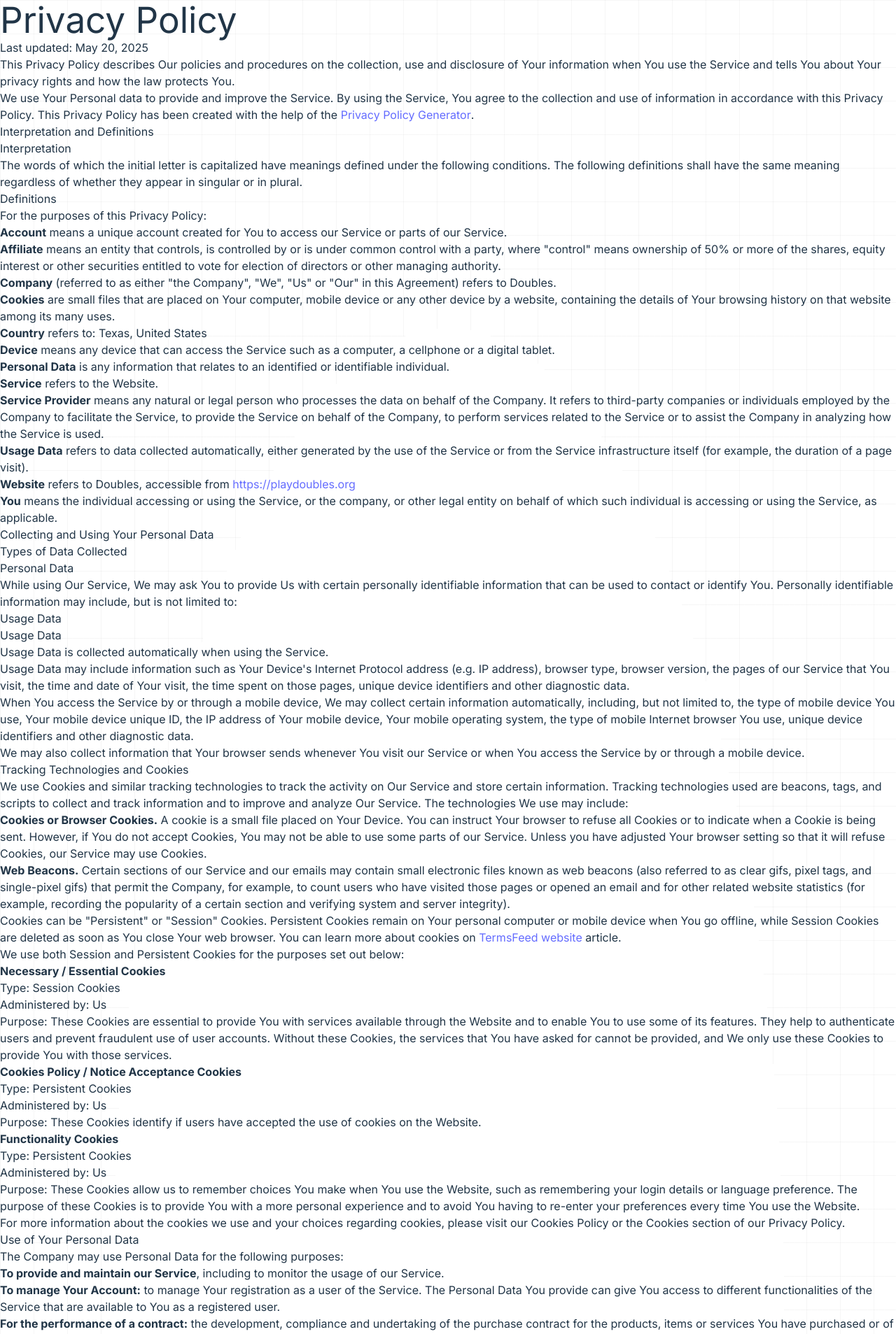
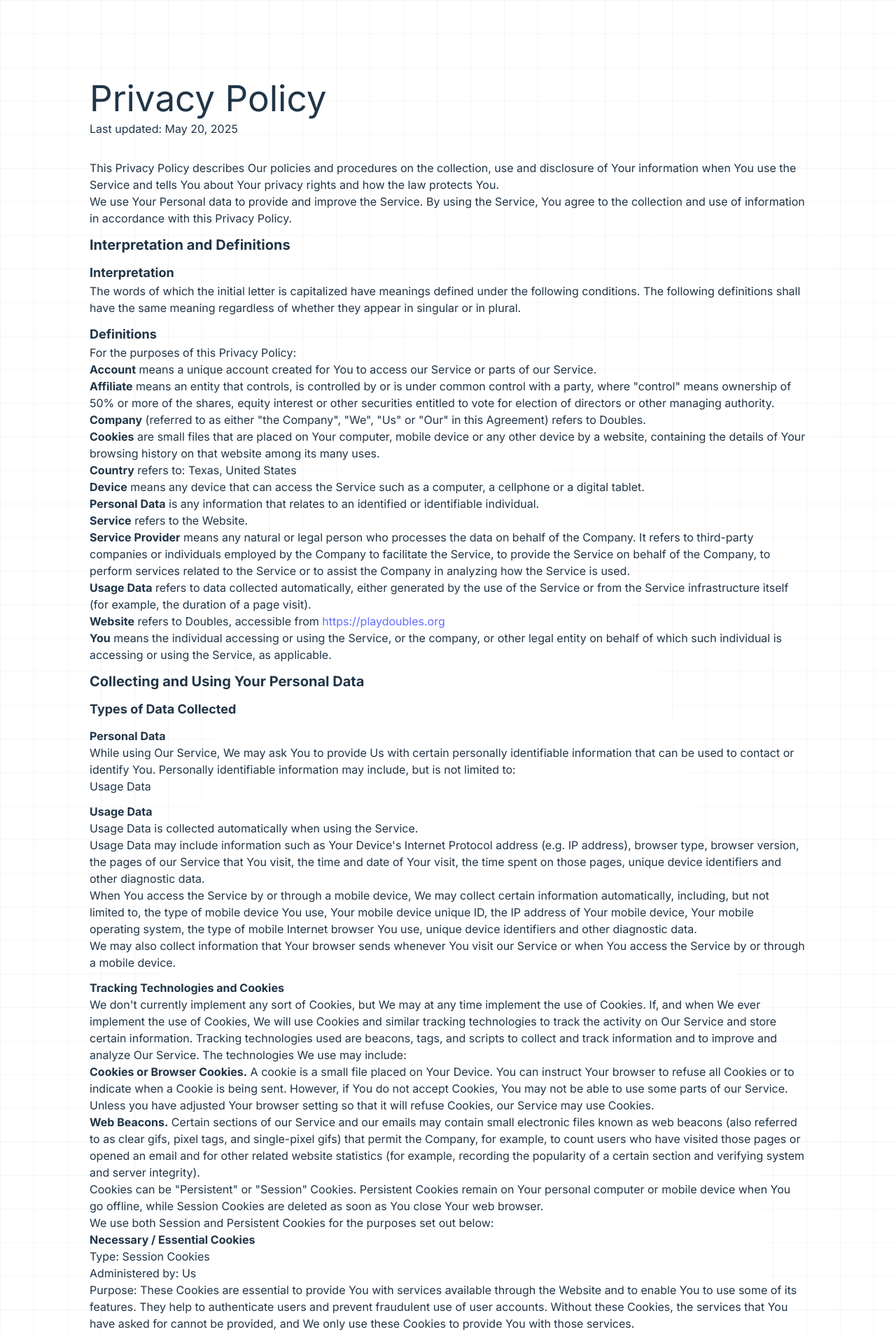
Before and after one commit to patriciosebastian/doubles, a React (Vite) app: page /privacy-policy in a window 1280 px wide. Shown: the top 1907 px of the page at 70% size. Built offline with nearby package versions, Linux system fonts and the light colour scheme.

Commit message:
updated privacy policy page

```diff
--- a/src/pages/PrivacyPolicy.jsx
+++ b/src/pages/PrivacyPolicy.jsx
@@ -1,14 +1,14 @@
 export default function PrivacyPolicy() {
   return (
-    <>
-      <h1>Privacy Policy</h1>
-      <p>Last updated: May 20, 2025</p>
+    <div className="w-4/5 mx-auto mb-12">
+      <h1 className="mt-28 mb-1">Privacy Policy</h1>
+      <p className="mb-8">Last updated: May 20, 2025</p>
       <p>This Privacy Policy describes Our policies and procedures on the collection, use and disclosure of Your information when You use the Service and tells You about Your privacy rights and how the law protects You.</p>
-      <p>We use Your Personal data to provide and improve the Service. By using the Service, You agree to the collection and use of information in accordance with this Privacy Policy. This Privacy Policy has been created with the help of the <a href="https://www.termsfeed.com/privacy-policy-generator/" target="_blank">Privacy Policy Generator</a>.</p>
-      <h2>Interpretation and Definitions</h2>
-      <h3>Interpretation</h3>
+      <p>We use Your Personal data to provide and improve the Service. By using the Service, You agree to the collection and use of information in accordance with this Privacy Policy.</p>
+      <h2 className="text-xl font-semibold mt-3">Interpretation and Definitions</h2>
+      <h3 className="text-lg font-semibold mt-3">Interpretation</h3>
       <p>The words of which the initial letter is capitalized have meanings defined under the following conditions. The following definitions shall have the same meaning regardless of whether they appear in singular or in plural.</p>
-      <h3>Definitions</h3>
+      <h3 className="text-lg font-semibold mt-3">Definitions</h3>
       <p>For the purposes of this Privacy Policy:</p>
       <ul>
       <li>
@@ -48,25 +48,25 @@
       <p><strong>You</strong> means the individual accessing or using the Service, or the company, or other legal entity on behalf of which such individual is accessing or using the Service, as applicable.</p>
       </li>
       </ul>
-      <h2>Collecting and Using Your Personal Data</h2>
-      <h3>Types of Data Collected</h3>
-      <h4>Personal Data</h4>
+      <h2 className="text-xl font-semibold mt-3">Collecting and Using Your Personal Data</h2>
+      <h3 className="text-lg font-semibold mt-3">Types of Data Collected</h3>
+      <h4 className="font-semibold mt-3">Personal Data</h4>
       <p>While using Our Service, We may ask You to provide Us with certain personally identifiable information that can be used to contact or identify You. Personally identifiable information may include, but is not limited to:</p>
       <ul>
       <li>Usage Data</li>
       </ul>
-      <h4>Usage Data</h4>
+      <h4 className="font-semibold mt-3">Usage Data</h4>
       <p>Usage Data is collected automatically when using the Service.</p>
       <p>Usage Data may include information such as Your Device&apos;s Internet Protocol address (e.g. IP address), browser type, browser version, the pages of our Service that You visit, the time and date of Your visit, the time spent on those pages, unique device identifiers and other diagnostic data.</p>
       <p>When You access the Service by or through a mobile device, We may collect certain information automatically, including, but not limited to, the type of mobile device You use, Your mobile device unique ID, the IP address of Your mobile device, Your mobile operating system, the type of mobile Internet browser You use, unique device identifiers and other diagnostic data.</p>
       <p>We may also collect information that Your browser sends whenever You visit our Service or when You access the Service by or through a mobile device.</p>
-      <h4>Tracking Technologies and Cookies</h4>
-      <p>We use Cookies and similar tracking technologies to track the activity on Our Service and store certain information. Tracking technologies used are beacons, tags, and scripts to collect and track information and to improve and analyze Our Service. The technologies We use may include:</p>
+      <h4 className="font-semibold mt-3">Tracking Technologies and Cookies</h4>
+      <p>We don&apos;t currently implement any sort of Cookies, but We may at any time implement the use of Cookies. If, and when We ever implement the use of Cookies, We will use Cookies and similar tracking technologies to track the activity on Our Service and store certain information. Tracking technologies used are beacons, tags, and scripts to collect and track information and to improve and analyze Our Service. The technologies We use may include:</p>
       <ul>
       <li><strong>Cookies or Browser Cookies.</strong> A cookie is a small file placed on Your Device. You can instruct Your browser to refuse all Cookies or to indicate when a Cookie is being sent. However, if You do not accept Cookies, You may not be able to use some parts of our Service. Unless you have adjusted Your browser setting so that it will refuse Cookies, our Service may use Cookies.</li>
       <li><strong>Web Beacons.</strong> Certain sections of our Service and our emails may contain small electronic files known as web beacons (also referred to as clear gifs, pixel tags, and single-pixel gifs) that permit the Company, for example, to count users who have visited those pages or opened an email and for other related website statistics (for example, recording the popularity of a certain section and verifying system and server integrity).</li>
       </ul>
-      <p>Cookies can be &quot;Persistent&quot; or &quot;Session&quot; Cookies. Persistent Cookies remain on Your personal computer or mobile device when You go offline, while Session Cookies are deleted as soon as You close Your web browser. You can learn more about cookies on <a href="https://www.termsfeed.com/blog/cookies/#What_Are_Cookies" target="_blank">TermsFeed website</a> article.</p>
+      <p>Cookies can be &quot;Persistent&quot; or &quot;Session&quot; Cookies. Persistent Cookies remain on Your personal computer or mobile device when You go offline, while Session Cookies are deleted as soon as You close Your web browser.</p>
       <p>We use both Session and Persistent Cookies for the purposes set out below:</p>
       <ul>
       <li>
@@ -89,7 +89,7 @@
       </li>
       </ul>
       <p>For more information about the cookies we use and your choices regarding cookies, please visit our Cookies Policy or the Cookies section of our Privacy Policy.</p>
-      <h3>Use of Your Personal Data</h3>
+      <h3 className="text-lg font-semibold mt-3">Use of Your Personal Data</h3>
       <p>The Company may use Personal Data for the following purposes:</p>
       <ul>
       <li>
@@ -126,24 +126,24 @@
       <li><strong>With other users:</strong> when You share personal information or otherwise interact in the public areas with other users, such information may be viewed by all users and may be publicly distributed outside.</li>
       <li><strong>With Your consent</strong>: We may disclose Your personal information for any other purpose with Your consent.</li>
       </ul>
-      <h3>Retention of Your Personal Data</h3>
+      <h3 className="text-lg font-semibold mt-3">Retention of Your Personal Data</h3>
       <p>The Company will retain Your Personal Data only for as long as is necessary for the purposes set out in this Privacy Policy. We will retain and use Your Personal Data to the extent necessary to comply with our legal obligations (for example, if we are required to retain your data to comply with applicable laws), resolve disputes, and enforce our legal agreements and policies.</p>
       <p>The Company will also retain Usage Data for internal analysis purposes. Usage Data is generally retained for a shorter period of time, except when this data is used to strengthen the security or to improve the functionality of Our Service, or We are legally obligated to retain this data for longer time periods.</p>
-      <h3>Transfer of Your Personal Data</h3>
+      <h3 className="text-lg font-semibold mt-3">Transfer of Your Personal Data</h3>
       <p>Your information, including Personal Data, is processed at the Company&apos;s operating offices and in any other places where the parties involved in the processing are located. It means that this information may be transferred to — and maintained on — computers located outside of Your state, province, country or other governmental jurisdiction where the data protection laws may differ than those from Your jurisdiction.</p>
       <p>Your consent to this Privacy Policy followed by Your submission of such information represents Your agreement to that transfer.</p>
       <p>The Company will take all steps reasonably necessary to ensure that Your data is treated securely and in accordance with this Privacy Policy and no transfer of Your Personal Data will take place to an organization or a country unless there are adequate controls in place including the security of Your data and other personal information.</p>
-      <h3>Delete Your Personal Data</h3>
+      <h3 className="text-lg font-semibold mt-3">Delete Your Personal Data</h3>
       <p>You have the right to delete or request that We assist in deleting the Personal Data that We have collected about You.</p>
       <p>Our Service may give You the ability to delete certain information about You from within the Service.</p>
       <p>You may update, amend, or delete Your information at any time by signing in to Your Account, if you have one, and visiting the account settings section that allows you to manage Your personal information. You may also contact Us to request access to, correct, or delete any personal information that You have provided to Us.</p>
       <p>Please note, however, that We may need to retain certain information when we have a legal obligation or lawful basis to do so.</p>
-      <h3>Disclosure of Your Personal Data</h3>
-      <h4>Business Transactions</h4>
+      <h3 className="text-lg font-semibold mt-3">Disclosure of Your Personal Data</h3>
+      <h4 className="font-semibold mt-3">Business Transactions</h4>
       <p>If the Company is involved in a merger, acquisition or asset sale, Your Personal Data may be transferred. We will provide notice before Your Personal Data is transferred and becomes subject to a different Privacy Policy.</p>
-      <h4>Law enforcement</h4>
+      <h4 className="font-semibold mt-3">Law enforcement</h4>
       <p>Under certain circumstances, the Company may be required to disclose Your Personal Data if required to do so by law or in response to valid requests by public authorities (e.g. a court or a government agency).</p>
-      <h4>Other legal requirements</h4>
+      <h4 className="font-semibold mt-3">Other legal requirements</h4>
       <p>The Company may disclose Your Personal Data in the good faith belief that such action is necessary to:</p>
       <ul>
       <li>Comply with a legal obligation</li>
@@ -152,23 +152,23 @@
       <li>Protect the personal safety of Users of the Service or the public</li>
       <li>Protect against legal liability</li>
       </ul>
-      <h3>Security of Your Personal Data</h3>
+      <h3 className="text-lg font-semibold mt-3">Security of Your Personal Data</h3>
       <p>The security of Your Personal Data is important to Us, but remember that no method of transmission over the Internet, or method of electronic storage is 100% secure. While We strive to use commercially acceptable means to protect Your Personal Data, We cannot guarantee its absolute security.</p>
-      <h2>Children&apos;s Privacy</h2>
+      <h2 className="text-xl font-semibold mt-3">Children&apos;s Privacy</h2>
       <p>Our Service does not address anyone under the age of 13. We do not knowingly collect personally identifiable information from anyone under the age of 13. If You are a parent or guardian and You are aware that Your child has provided Us with Personal Data, please contact Us. If We become aware that We have collected Personal Data from anyone under the age of 13 without verification of parental consent, We take steps to remove that information from Our servers.</p>
       <p>If We need to rely on consent as a legal basis for processing Your information and Your country requires consent from a parent, We may require Your parent&apos;s consent before We collect and use that information.</p>
-      <h2>Links to Other Websites</h2>
+      <h2 className="text-xl font-semibold mt-3">Links to Other Websites</h2>
       <p>Our Service may contain links to other websites that are not operated by Us. If You click on a third party link, You will be directed to that third party&apos;s site. We strongly advise You to review the Privacy Policy of every site You visit.</p>
       <p>We have no control over and assume no responsibility for the content, privacy policies or practices of any third party sites or services.</p>
-      <h2>Changes to this Privacy Policy</h2>
+      <h2 className="text-xl font-semibold mt-3">Changes to this Privacy Policy</h2>
       <p>We may update Our Privacy Policy from time to time. We will notify You of any changes by posting the new Privacy Policy on this page.</p>
       <p>We will let You know via email and/or a prominent notice on Our Service, prior to the change becoming effective and update the &quot;Last updated&quot; date at the top of this Privacy Policy.</p>
       <p>You are advised to review this Privacy Policy periodically for any changes. Changes to this Privacy Policy are effective when they are posted on this page.</p>
-      <h2>Contact Us</h2>
+      <h2 className="text-xl font-semibold mt-3">Contact Us</h2>
       <p>If you have any questions about this Privacy Policy, You can contact us:</p>
       <ul>
       <li>By email: psalazardev@gmail.com</li>
       </ul>
-    </>
+    </div>
   );
 };
```
